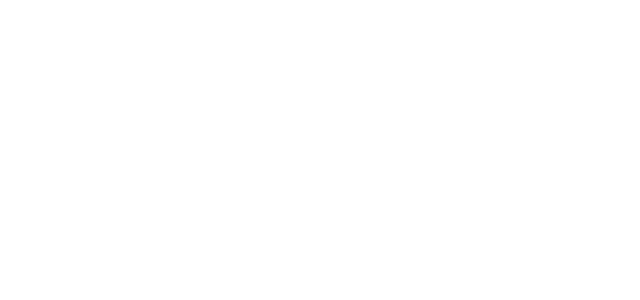
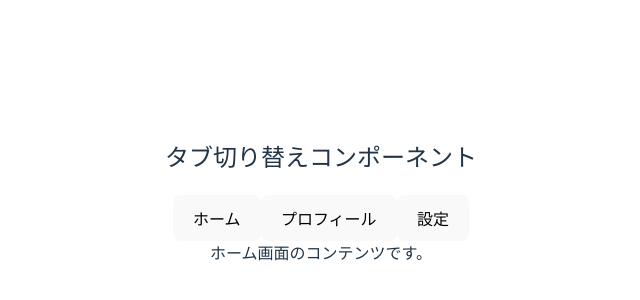
Before and after one commit to terahashi/react-next-study, a React (Vite) app: page /study/TabApp in a window 1280 px wide. Before the commit this address had no page. Shown: the part 208-508 px from the top of the page, without its empty margins (319-959 px from the left). Built offline with nearby package versions, Linux system fonts and the light colour scheme.

Commit message:
TabApp.jsxを追加 タブ切り替えコンポーネントを作成

```diff
--- a/src/App.jsx
+++ b/src/App.jsx
@@ -28,6 +28,7 @@
 import ToastLesson from './pages/study/ToastLesson';
 import UseRef from './pages/study/UseRef';
 import PostApp from './pages/study/PostApp';
+import { TabApp } from './pages/study/TabApp';
 
 function App() {
   const [count, setCount] = useState(0);
@@ -76,6 +77,7 @@
           <Route path='study/ToastLesson' element={<ToastLesson />} />
           <Route path='study/UseRef' element={<UseRef />} />
           <Route path='study/PostApp' element={<PostApp />} />
+          <Route path='study/TabApp' element={<TabApp />} />
           {/* ++++++++追記：ポートフォリオは、基本的にcssは「Tailwind CSS でサクッと作り、
           もし細かい動的スタイルが必要になったら一部だけ CSS-in-JS を使う。」 */}
           {/* <Route path='./pages/Count' element={<Count />} /> ⬅︎これだとエラー。【pathはURL】であってファイルの場所ではない！ */}
--- /dev/null
+++ b/src/components/study/TabButton.jsx
@@ -0,0 +1,17 @@
+//タブの「ボタン一覧」
+import React from 'react';
+
+export const TabButtonNav = ({ tabsData, activeTabId, changeActiveTabId }) => {
+  return (
+    // {/* //1. タブボタン一覧エリア */}
+    <div>
+      {tabsData.map((tab) => {
+        return (
+          <button key={tab.id} onClick={() => changeActiveTabId(tab.id)}>
+            {tab.label}
+          </button>
+        );
+      })}
+    </div>
+  );
+};
--- /dev/null
+++ b/src/components/study/TabContent.jsx
@@ -0,0 +1,17 @@
+//タブの「中身（コンテンツ）」
+import React from 'react';
+
+export const TabContent = ({ tabsData, activeTabId }) => {
+  return (
+    // {/* //2. コンテンツ エリア */}
+    <div>
+      {tabsData.map((tab) => {
+        // もしこのデータのID(tab.id)が、「今選ばれているID(activeTabId)と違ったら、何も表示しない（nullで画面から消す）」
+        if (tab.id !== activeTabId) return null;
+
+        // 今選ばれているID(activeTabId)と同じデータを表示する
+        return <div key={tab.id}>{tab.content}</div>;
+      })}
+    </div>
+  );
+};
--- a/src/pages/study/StudyHome.jsx
+++ b/src/pages/study/StudyHome.jsx
@@ -10,6 +10,8 @@
       <Link to={'study/TodoApp'}>Todoアプリを作成してみよう</Link>
       <br></br>
       <Link to={'study/PostApp'}>(fetchテスト)APIデータ取得用のコンポーネントを作成してみよう</Link>
+      <br></br>
+      <Link to={'study/TabApp'}>タブ切り替え用のコンポーネントを作成してみよう</Link>
       <br></br>
       <Link to='study/Count'>countの勉強ページ</Link>
       <br></br>
--- /dev/null
+++ b/src/pages/study/TabApp.jsx
@@ -0,0 +1,50 @@
+//タブ切り替えコンポーネントを作成する
+//1:「タブ切り替えコンポーネント」とは、「ボタン（切り替えスイッチ）は3つともずっと画面に並んだまま残り、
+// 押したボタンに合わせて『その下の文章（中身）』だけがパッと一瞬で入れ替わる」というイメージです。
+import React, { useState } from 'react';
+
+import { TabButtonNav } from '../../components/study/TabButton'; //TabButton.jsxをimportして「TabButtonNavコンポーネント」として使えるようにする。
+import { TabContent } from '../../components/study/TabContent'; //TabContent.jsxをimportして「TabContentコンポーネント」として使えるようにする。
+
+//元となるデータ
+const TAB_DATA = [
+  { id: 'home', label: 'ホーム', content: 'ホーム画面のコンテンツです。' },
+  { id: 'profile', label: 'プロフィール', content: 'プロフィール画面のコンテンツです。' },
+  { id: 'settings', label: '設定', content: '設定画面のコンテンツです。' },
+];
+
+//TabAppコンポーネント
+export const TabApp = () => {
+  // 「今選ばれているタブのID」を管理するState
+  const [activeTabId, setActiveTabId] = useState(TAB_DATA[0].id); //初期値は「TAB_DATAの1つ目のid」
+
+  return (
+    <div>
+      <h2>タブ切り替えコンポーネント</h2>
+
+      {/* //1. タブボタン一覧エリア */}
+      {/* <div>
+        {TAB_DATA.map((tab) => {
+          return (
+            <button key={tab.id} onClick={() => setActiveTabId(tab.id)}>
+              {tab.label}
+            </button>
+          );
+        })}
+      </div> */}
+      <TabButtonNav tabsData={TAB_DATA} activeTabId={activeTabId} changeActiveTabId={setActiveTabId} />
+
+      {/* //2. コンテンツ エリア */}
+      {/* <div>
+        {TAB_DATA.map((tab) => {
+          // もしこのデータのID(tab.id)が、「今選ばれているID(activeTabId)と違ったら、何も表示しない（nullで画面から消す）」
+          if (tab.id !== activeTabId) return null;
+
+          // 今選ばれているID(activeTabId)と同じデータを表示する
+          return <div key={tab.id}>{tab.content}</div>;
+        })}
+      </div> */}
+      <TabContent tabsData={TAB_DATA} activeTabId={activeTabId} />
+    </div>
+  );
+};
```
